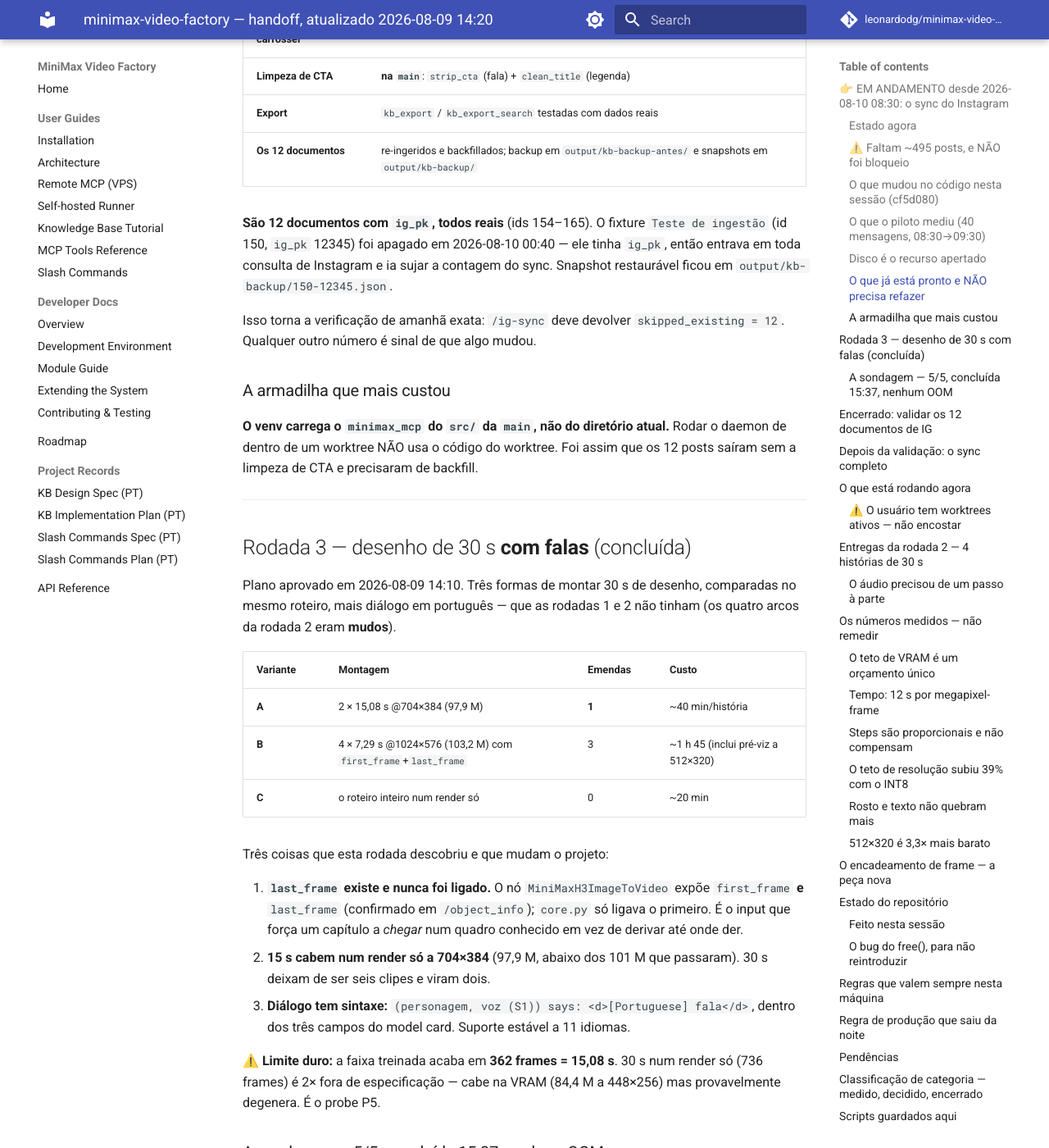
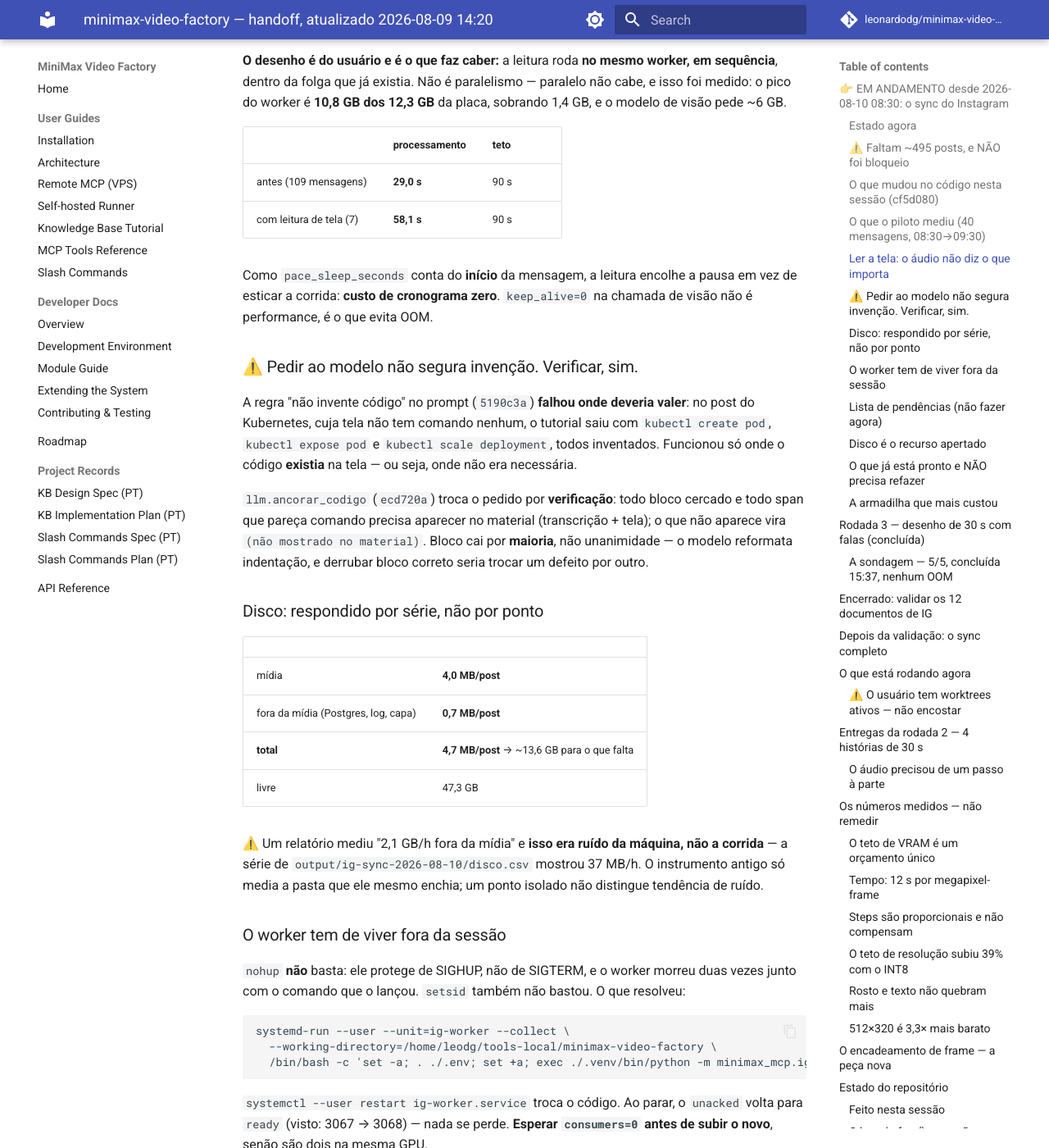
Before and after one commit to leonardodg/minimax-video-factory, an MkDocs documentation site: the page built from docs/HANDOFF.md, in a window 1280 px wide and 1400 px high, scrolled down 3360 px. Shown: the whole window at 82% size. Built offline with MkDocs 1.6.1 and Material for MkDocs 9.7.7, drawn with Linux system fonts in a browser that asks for light colours; comment, search, counter and statistics services are not loaded; some of the changed text lies outside the part shown.

Commit message:
docs: ler a tela, verificar em vez de pedir, e a lista do que ficou para depois

````diff
--- a/docs/HANDOFF.md
+++ b/docs/HANDOFF.md
@@ -118,6 +118,91 @@
 `ready` (3067 → 3068), nada se perdeu. Esperar `consumers=0` antes de subir o
 novo — o RabbitMQ leva alguns segundos para largar a conexão morta, e subir
 antes daria dois consumidores na mesma GPU.
+
+### Ler a tela: o áudio não diz o que importa
+
+O usuário apontou, e a medição confirmou com folga: *"pesquise esse projeto
+aqui"*, *"olha esse código"* — o nome e o código estão **na tela**, e o áudio
+não os pronuncia. O pipeline não deixava a lacuna vazia: **preenchia com
+invenção**.
+
+| post | antes | depois |
+|---|---|---|
+| `3818562307589048738` | `pip install toastnotifications` (pacote inexistente) | `from win10toast import ToastNotifier` |
+| `3839009985007901571` | "aula de português" a partir de um áudio de meme | *Kubernetes in 60 seconds* — o assunto real |
+
+**O desenho é do usuário e é o que faz caber:** a leitura roda **no mesmo
+worker, em sequência**, dentro da folga que já existia. Não é paralelismo —
+paralelo não cabe, e isso foi medido: o pico do worker é **10,8 GB dos 12,3 GB**
+da placa, sobrando 1,4 GB, e o modelo de visão pede ~6 GB.
+
+| | processamento | teto |
+|---|---|---|
+| antes (109 mensagens) | **29,0 s** | 90 s |
+| com leitura de tela (7) | **58,1 s** | 90 s |
+
+Como `pace_sleep_seconds` conta do **início** da mensagem, a leitura encolhe a
+pausa em vez de esticar a corrida: **custo de cronograma zero**. `keep_alive=0`
+na chamada de visão não é performance, é o que evita OOM.
+
+### ⚠️ Pedir ao modelo não segura invenção. Verificar, sim.
+
+A regra "não invente código" no prompt (`5190c3a`) **falhou onde deveria valer**:
+no post do Kubernetes, cuja tela não tem comando nenhum, o tutorial saiu com
+`kubectl create pod`, `kubectl expose pod` e `kubectl scale deployment`, todos
+inventados. Funcionou só onde o código **existia** na tela — ou seja, onde não
+era necessária.
+
+`llm.ancorar_codigo` (`ecd720a`) troca o pedido por **verificação**: todo bloco
+cercado e todo span que pareça comando precisa aparecer no material
+(transcrição + tela); o que não aparece vira `(não mostrado no material)`. Bloco
+cai por **maioria**, não unanimidade — o modelo reformata indentação, e derrubar
+bloco correto seria trocar um defeito por outro.
+
+### Disco: respondido por série, não por ponto
+
+| | |
+|---|---|
+| mídia | **4,0 MB/post** |
+| fora da mídia (Postgres, log, capa) | **0,7 MB/post** |
+| **total** | **4,7 MB/post** → ~13,6 GB para o que falta |
+| livre | 47,3 GB |
+
+⚠️ Um relatório mediu "2,1 GB/h fora da mídia" e **isso era ruído da máquina, não
+a corrida** — a série de `output/ig-sync-2026-08-10/disco.csv` mostrou 37 MB/h.
+O instrumento antigo só media a pasta que ele mesmo enchia; um ponto isolado não
+distingue tendência de ruído.
+
+### O worker tem de viver fora da sessão
+
+`nohup` **não** basta: ele protege de SIGHUP, não de SIGTERM, e o worker morreu
+duas vezes junto com o comando que o lançou. `setsid` também não bastou. O que
+resolveu:
+
+```bash
+systemd-run --user --unit=ig-worker --collect \
+  --working-directory=/home/leodg/tools-local/minimax-video-factory \
+  /bin/bash -c 'set -a; . ./.env; set +a; exec ./.venv/bin/python -m minimax_mcp.ig_worker >> <log> 2>&1'
+```
+
+`systemctl --user restart ig-worker.service` troca o código. Ao parar, o
+`unacked` volta para `ready` (visto: 3067 → 3068) — nada se perde. **Esperar
+`consumers=0` antes de subir o novo**, senão são dois na mesma GPU.
+
+### Lista de pendências (não fazer agora)
+
+- **Logger em todo o projeto + nível configurável** (`debug=true` ou
+  `info/warn/error`). Pedido do usuário em 2026-08-10: "quando tiver uma folga".
+  O `llm.py` não tinha `logger` nenhum até `ecd720a` — o defeito é geral.
+- **Reprocessar os documentos antigos**: ~148 nasceram sem leitura de tela, sem
+  capa e com tutorial possivelmente fabricado. **Não custa Instagram** (mídia no
+  disco) e **não precisa da pausa de 90 s** (ela espaça requisições que não
+  haverá): ~68 s cada. Falta um caminho de **atualizar** documento — só existem
+  `save_document` e `delete_documents`, então é apagar e recriar, com snapshot
+  em JSON antes.
+- **Os ~495 posts da catch-all**, ver acima.
+- **Visão às vezes lê errado**: um quadro deu `ToastNotification` e outro
+  `ToastNotifier`; como nenhuma contém a outra, as duas ficaram no documento.
 
 ### Disco é o recurso apertado
 
````
